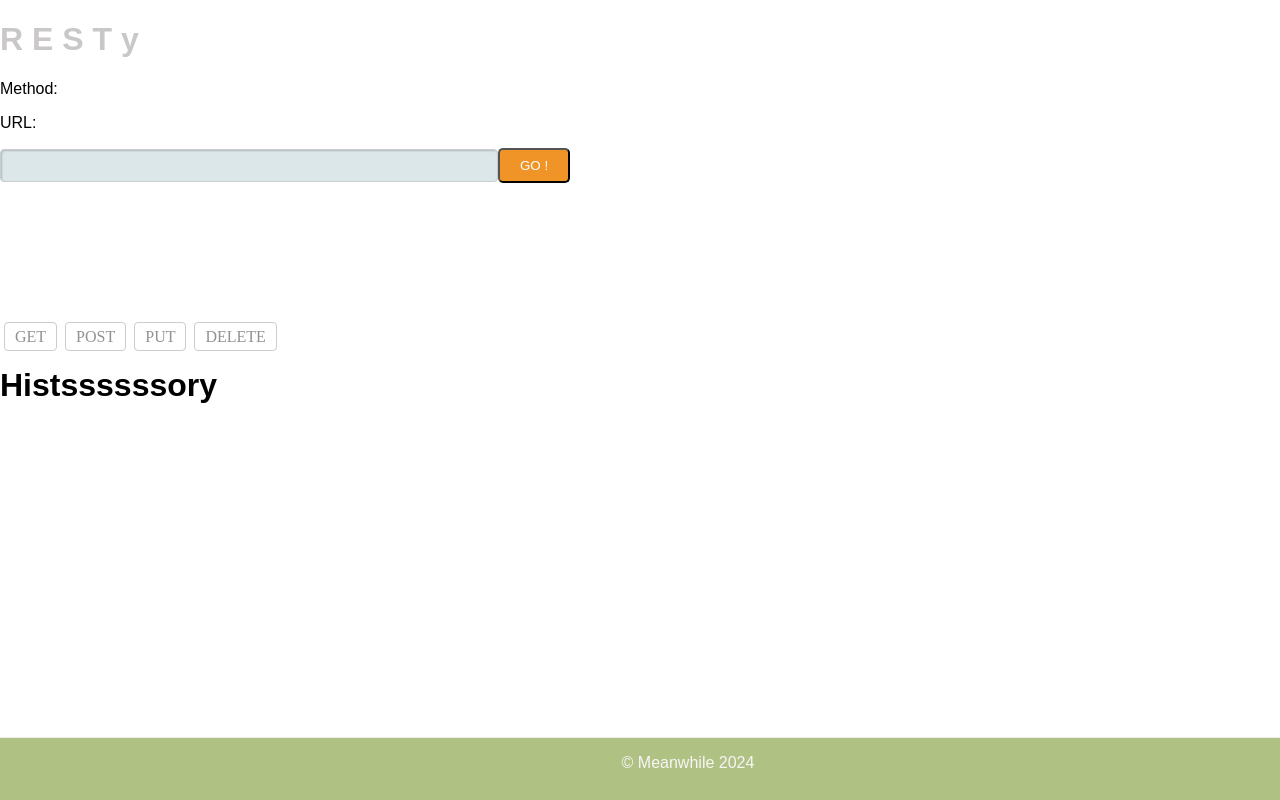
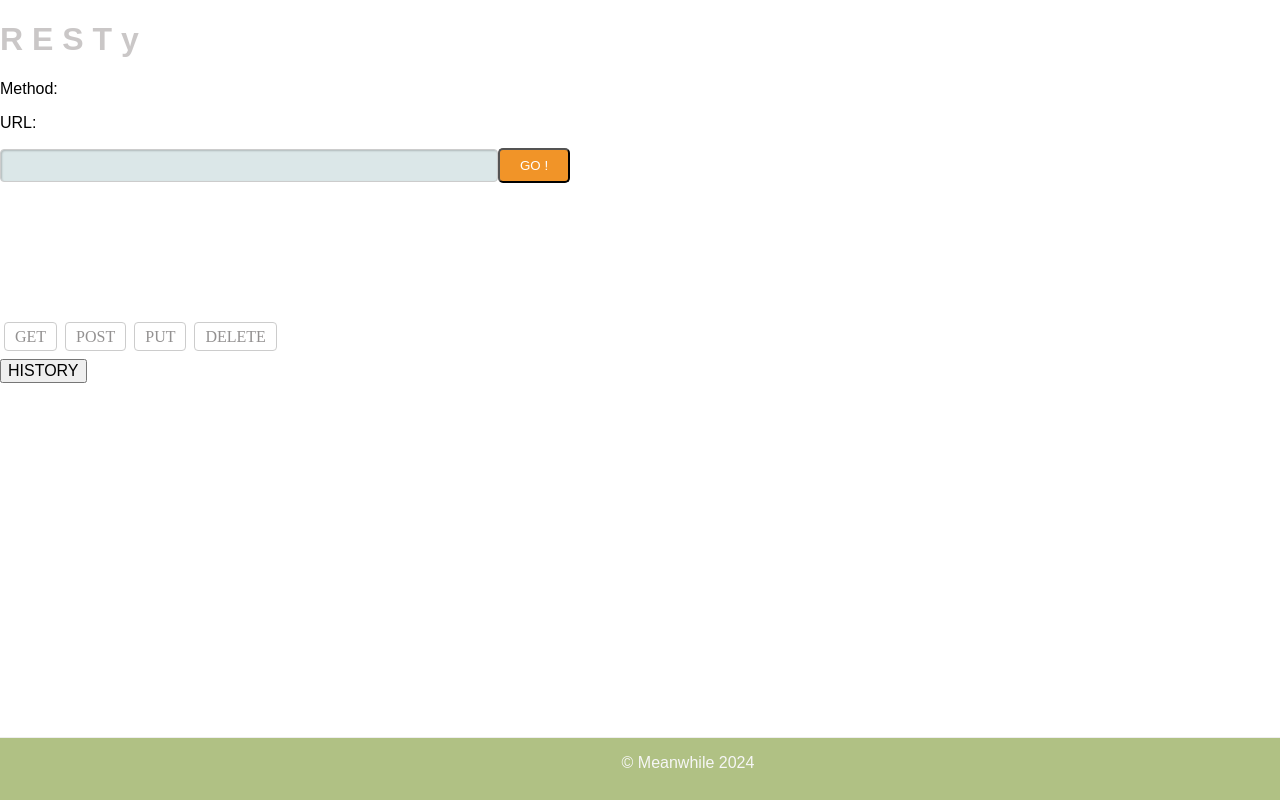
Before and after one commit to agabekian/resty, a React (Vite) app: page / in a window 1280 px wide. Built offline with nearby package versions, Linux system fonts and the light colour scheme.

Commit message:
ugly-history

```diff
--- a/src/App.jsx
+++ b/src/App.jsx
@@ -2,7 +2,7 @@ import {useReducer, useEffect} from 'react';
 import _Reducer from './reducer.js';
 
 import axios from 'axios';
-import History from './components/History/History.jsx';
+import History from './Components/History/History.jsx';
 import Form from './Components/Form/Form.jsx';
 import Header from "./Components/Header/index.jsx";
 import Footer from "./Components/Footer/index.jsx";
@@ -55,11 +55,6 @@ function App() {
         addHistory(jsonString);
     }
 
-
-    useEffect(() => {
-        console.log("I am in the useEffect() hook");
-    }, []);
-    // Watch the request variable for changes
     useEffect(() => {
         if (state.request.method && state.request.url) { // Check only once
             console.log("fetching from the useEffect() hook"); // Log for verification
@@ -74,7 +69,7 @@ function App() {
             <Header/>
             <Form callAPI={makeTheAPICall}/>
             <pre data-testid="json-display">{state.json}</pre>
-            <History history={history}/>
+            <History history={state.history}/>
             <Footer/>
         </>
     )
--- a/src/Components/Form/Form.jsx
+++ b/src/Components/Form/Form.jsx
@@ -25,6 +25,7 @@ function Form(props) {
                     data-testid="url-input"
                     onChange={handleChange}
                     type="text"
+                    placeholder={formData.url}
                     name="url"/>
                 <button data-testid="fetch-api-button" type="submit">GO !</button>
                 {
--- a/src/Components/History/History.jsx
+++ b/src/Components/History/History.jsx
@@ -1,3 +1,37 @@
-const History = () => <h1>Histssssssory</h1>
+import React, { useState } from 'react';
+
+const History = (props) => {
+    // Ensure props.history is an array before using it
+    const items = Array.isArray(props.history) ? props.history : [];
+
+    // State to control visibility of history
+    const [showHistory, setShowHistory] = useState(false);
+
+    const renderHistory = () => {
+        return items.map((item, index) => (
+            <p key={index}>{item}</p>
+        ));
+    };
+
+    return (
+        <div>
+            <button
+                className='historyBtn'
+                style={{ fontSize: "16px" }}
+                title='History Results'
+                onClick={() => setShowHistory(!showHistory)} // Toggle visibility
+            >
+                HISTORY
+            </button>
+            {/* Display history if showHistory is true */}
+            {showHistory && (
+                <div>
+                    <h2>History:</h2>
+                    {renderHistory()}
+                </div>
+            )}
+        </div>
+    );
+};
 
 export default History;
```
